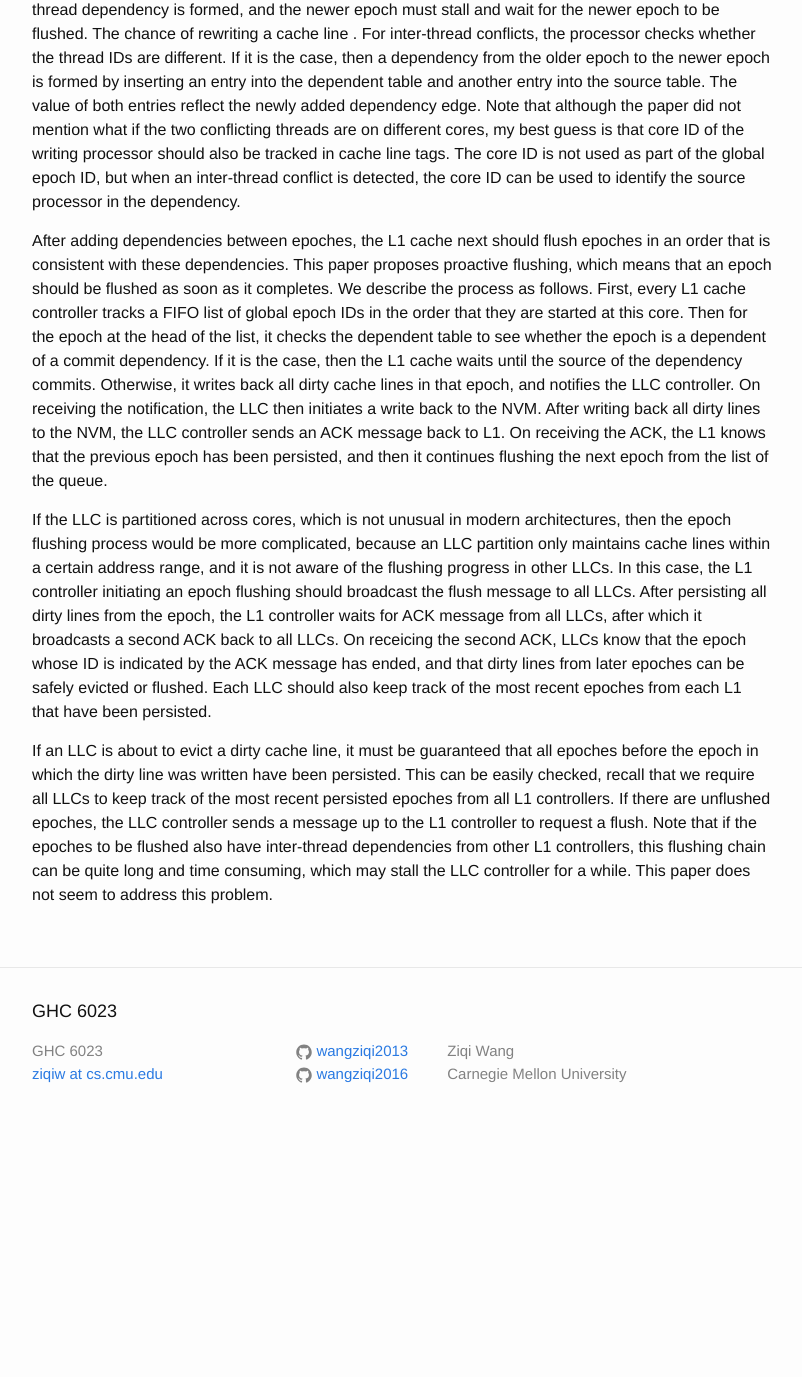
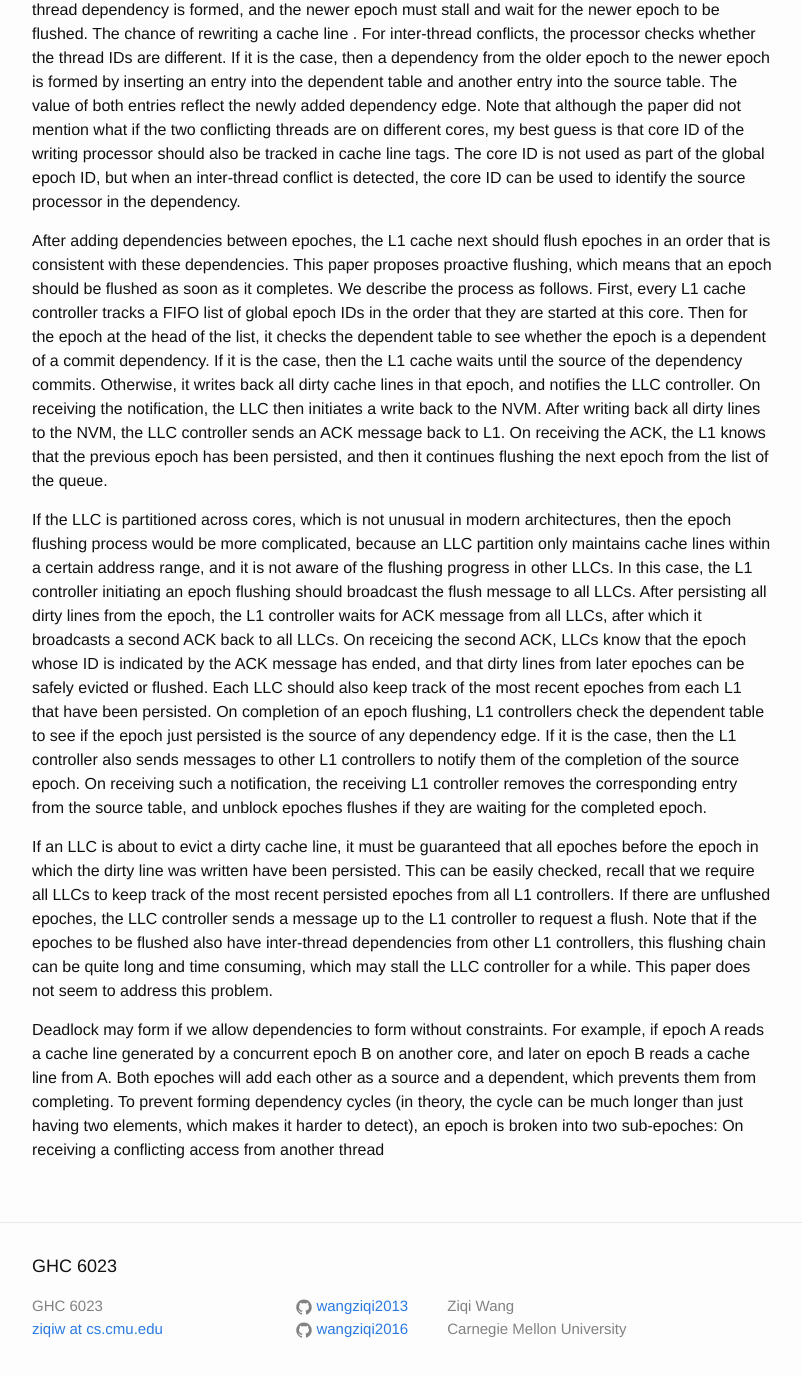
Before and after one commit to wangziqi2013/wangziqi2013.github.io, a Jekyll site: the page built from _posts/2019-03-24-efficient-persist-barriers-for-multicores.markdown, in a window 1280 px wide and 1400 px high, scrolled down 2513 px. Shown: the top 1377 px of the window, without its empty margins (238-1040 px from the left). Built offline with Jekyll 4.4.1, drawn with Linux system fonts in a browser that asks for light colours; before the commit the page ends 3658 px from its top, so only the background shows below that.

Commit message:
Working on deadlock

```diff
--- a/_posts/2019-03-24-efficient-persist-barriers-for-multicores.markdown
+++ b/_posts/2019-03-24-efficient-persist-barriers-for-multicores.markdown
@@ -112,6 +112,10 @@ the flush message to all LLCs. After persisting all dirty lines from the epoch,
 from all LLCs, after which it broadcasts a second ACK back to all LLCs. On receicing the second ACK, LLCs know that the
 epoch whose ID is indicated by the ACK message has ended, and that dirty lines from later epoches can be safely evicted
 or flushed. Each LLC should also keep track of the most recent epoches from each L1 that have been persisted.
+On completion of an epoch flushing, L1 controllers check the dependent table to see if the epoch just persisted is the source
+of any dependency edge. If it is the case, then the L1 controller also sends messages to other L1 controllers to notify them
+of the completion of the source epoch. On receiving such a notification, the receiving L1 controller removes the corresponding
+entry from the source table, and unblock epoches flushes if they are waiting for the completed epoch.
 
 If an LLC is about to evict a dirty cache line, it must be guaranteed that all epoches before the epoch in which the dirty
 line was written have been persisted. This can be easily checked, recall that we require all LLCs to keep track of the most
@@ -119,3 +123,9 @@ recent persisted epoches from all L1 controllers. If there are unflushed epoches
 to the L1 controller to request a flush. Note that if the epoches to be flushed also have inter-thread dependencies
 from other L1 controllers, this flushing chain can be quite long and time consuming, which may stall the LLC controller
 for a while. This paper does not seem to address this problem.
+
+Deadlock may form if we allow dependencies to form without constraints. For example, if epoch A reads a cache line generated by
+a concurrent epoch B on another core, and later on epoch B reads a cache line from A. Both epoches will add each other as a source
+and a dependent, which prevents them from completing. To prevent forming dependency cycles (in theory, the cycle can be much
+longer than just having two elements, which makes it harder to detect), an epoch is broken into two sub-epoches: On receiving
+a conflicting access from another thread
```
